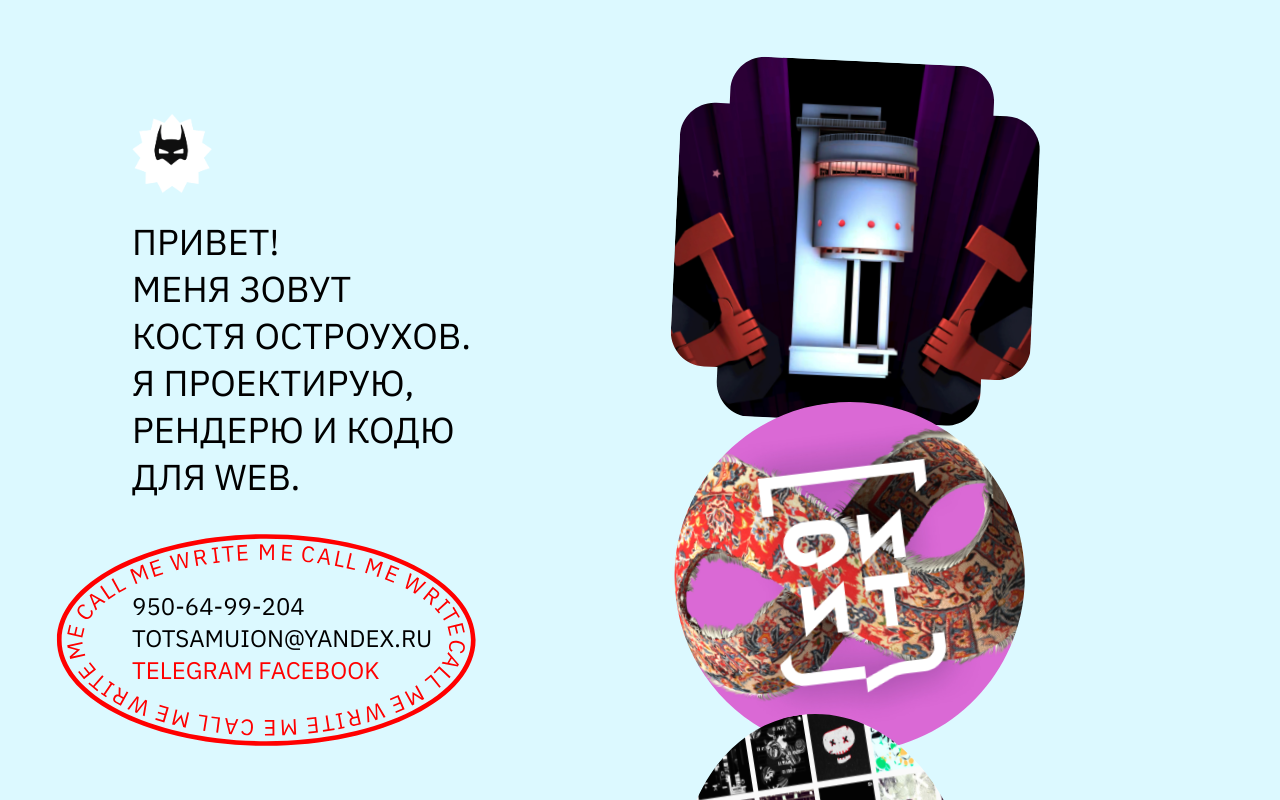
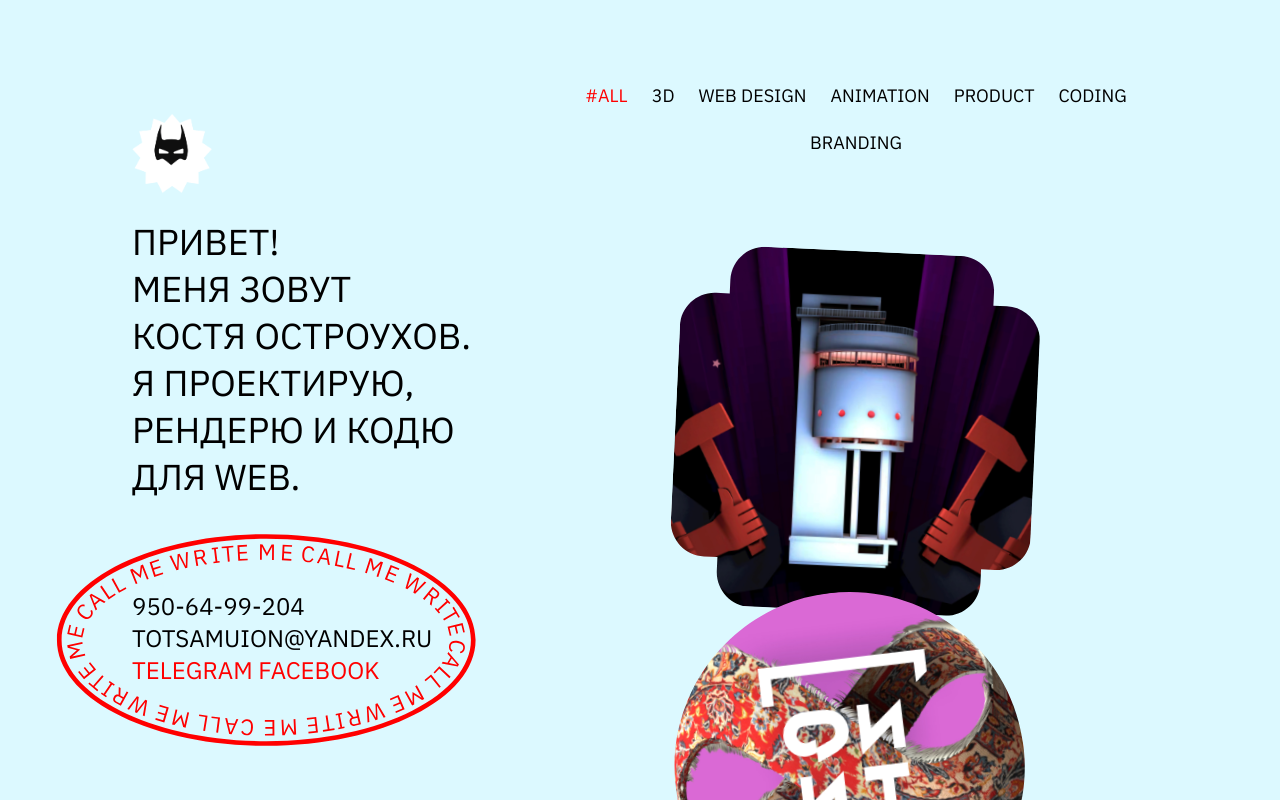
Before and after one commit to KonSTUNTin/MYPORTFOLIO, a React (Create React App) app: page / in a window 1280 px wide. Built offline with nearby package versions, Linux system fonts and the light colour scheme.

Commit message:
added filter

```diff
--- a/src/App.js
+++ b/src/App.js
@@ -33,7 +33,7 @@ class App extends React.Component{
   }
   loaderUpdate(){
     this.loaded ++
-    let progress = this.loaded / this.loadNum ;
+    let progress = 1//this.loaded / this.loadNum ;
     this.setState({loaderProgress: progress})
   }
   closeRightPanel(){
--- a/src/components/projectlayout.js
+++ b/src/components/projectlayout.js
@@ -4,12 +4,59 @@ import {Mask, StaticMask} from './maskshapes.js'
 
 
 class Projects extends React.Component{
+  constructor(props){
+    super(props);
+    this.state = {
+      filter: ["0"]
+    }
+    this.tags4filter = [
+      'ALL',
+      '3D',
+      'WEB DESIGN',
+      'ANIMATION',
+      'PRODUCT',
+      'CODING',
+      'BRANDING'
+    ]
+    this.tagManager = this.tagManager.bind(this)
+  }
+  tagManager(event){
+    let index = event.target.id;
+    let arrayOfTags = this.state.filter;
+    let find = arrayOfTags.indexOf(index)
+    if(find===-1){
+      if(index!='0'){
+        if(arrayOfTags.indexOf("0")>-1){
+          arrayOfTags.splice(arrayOfTags.indexOf("0"), 1)
+        }
+        arrayOfTags.push(index)
+      }else{
+        arrayOfTags = ["0"]
+      }
+    }else{
+      arrayOfTags.splice(find, 1)
+    }
+    if(arrayOfTags.length===0)arrayOfTags=['0']
+    this.setState({filter:arrayOfTags})
+  }
   render(){
     return(
       <div id = 'clipContainer'>
         <div id = 'projectMatrix'>
+         <ProjectFilter filter = {this.state.filter} handler = {this.tagManager} tags4filter = {this.tags4filter}></ProjectFilter>
           {
           ProjectsData.map((element, num) => {
+
+            let check = 0;
+            if(this.state.filter.indexOf("0")==-1){
+              this.state.filter.map((index)=>{
+                if(element.tags.indexOf(this.tags4filter[index])>-1){check++}
+              })
+            }else{
+              check = 1
+            }
+
+            if(check===this.state.filter.length){
               return(
                 <ProjectBlock
                     key = {num}
@@ -23,9 +70,32 @@ class Projects extends React.Component{
                     tags={element.tags}
                   />
                 )
+            }
+
           })
           }
         </div>
+      </div>
+    )
+  }
+}
+
+class ProjectFilter extends React.Component{
+  render(){
+    return(
+      <div id = 'filter'>
+        {
+        this.props.tags4filter.map((item, index)=>{
+          let status ='';
+          if(this.props.filter.indexOf(index.toString())>-1){status='active'}
+          return(
+            <span onClick = {this.props.handler} id = {index} key = {index} className = {'tag ' + status}>
+            {(status=='active')&&'#'}
+            {item}
+            </span>
+          )
+        })
+        }
       </div>
     )
   }
@@ -73,7 +143,7 @@ class ProjectText extends React.Component{
           {this.props.tags.map(item=>{
             return(
               <span className = 'tag'>
-                {item}
+                {'#' + item}
               </span>
             )
           })}
--- a/src/data/projects.js
+++ b/src/data/projects.js
@@ -3,9 +3,10 @@ const ProjectsData = [
         name: 'WEBVR САЙТ БEЛОЙ БАШНИ',
         link: '/data/wtower.json',
         tags: [
-            '#ANIMATION',
-            '#3D',
-            '#WEBDESIGN'
+            'ANIMATION',
+            '3D',
+            'WEB DESIGN',
+            'CODING'
         ],
         mask: 'flower',
         img: './images/wtower.jpg'
@@ -14,9 +15,10 @@ const ProjectsData = [
         name: 'Айдентика ФИИТ',
         link: '/data/fiit.json',
         tags: [
-            '#ANIMATION',
-            '#3D',
-            '#WEBDESIGN'
+            'ANIMATION',
+            'WEB DESIGN',
+            'CODING',
+            'BRANDING'
         ],
         mask: 'circle',
         img: './images/fiit.jpg'
@@ -25,9 +27,9 @@ const ProjectsData = [
         name: 'Генеративный дизайн',
         link: '../data/wtower.json',
         tags: [
-            '#ANIMATION',
-            '#3D',
-            '#WEBDESIGN'
+            'ANIMATION',
+            '3D',
+            'CODING'
         ],
         mask: 'oval',
         img: './images/insta.jpg'
@@ -37,9 +39,8 @@ const ProjectsData = [
         name: 'Дизайн интерфейсов приставки MOVIX',
         link: '/data/wtower.json',
         tags: [
-            '#ANIMATION',
-            '#3D',
-            '#WEBDESIGN'
+            'WEB DESIGN',
+            'PRODUCT'
         ],
         mask: 'romb',
         img: './images/movix.jpg'
@@ -48,9 +49,10 @@ const ProjectsData = [
         name: 'Сайт AR VR направления Jetstyle',
         link: '/data/wtower.json',
         tags: [
-            '#ANIMATION',
-            '#3D',
-            '#WEBDESIGN'
+            'ANIMATION',
+            '3D',
+            'WEB DESIGN',
+            'CODING'
         ],
         mask: 'oval',
         img: './images/magic.jpg'
@@ -59,31 +61,30 @@ const ProjectsData = [
         name: 'Movix VR',
         link: '/data/wtower.json',
         tags: [
-            '#ANIMATION',
-            '#3D',
-            '#WEBDESIGN'
+            'ANIMATION',
+            '3D',
+            'WEB DESIGN',
+            'CODING'
         ],
         mask: 'cross',
         img: './images/movix_vr.jpg'
     },
     {
-        name: 'САЙТ БEЛОЙ БАШНИ',
+        name: 'САЙТ RIMEKS',
         link: '/data/wtower.json',
         tags: [
-            '#ANIMATION',
-            '#3D',
-            '#WEBDESIGN'
+            'WEB DESIGN',
+            'PRODUCT'
         ],
         mask: 'cross',
         img: './images/rimeks.jpg'
     },
     {
-        name: 'САЙТ БEЛОЙ БАШНИ',
+        name: 'КЕЙС БЕЛОЙ БАШНИ',
         link: '/data/wtower.json',
         tags: [
-            '#ANIMATION',
-            '#3D',
-            '#WEBDESIGN'
+            'ANIMATION',
+            'WEB DESIGN'
         ],
         mask: 'cross',
         img: './images/case_wtower.jpg'
--- a/src/stylesheets/main.css
+++ b/src/stylesheets/main.css
@@ -333,3 +333,23 @@ h4#Contacts {
 .closeButton span {
   display: none;
 }
+div#filter {
+  margin-bottom: 96px;
+}
+span.active.tag {
+  color: red;
+}
+#filter span.tag {
+  padding: var(--x);
+  cursor: pointer
+}
+div#filter {
+  display: flex;
+  flex-flow: row;
+  align-items: baseline;
+  align-content: center;
+  justify-content: center;
+  justify-items: center;
+  flex-wrap: wrap;
+  width:100%
+}
--- a/src/stylesheets/mobile.css
+++ b/src/stylesheets/mobile.css
@@ -161,4 +161,7 @@
     .crossIcon {
         background-size: 50%;
     }
+    div#filter {
+        display: none;
+    }
 }
```
Lines whose indentation alone changed are shown as unchanged.
